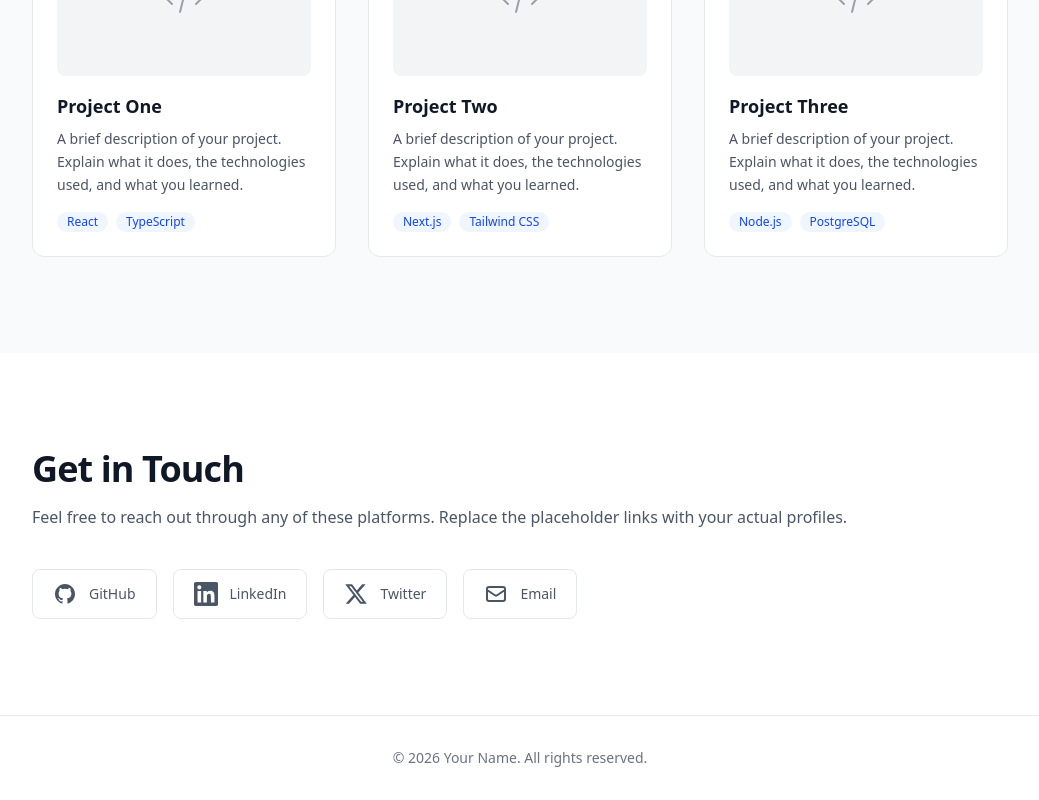
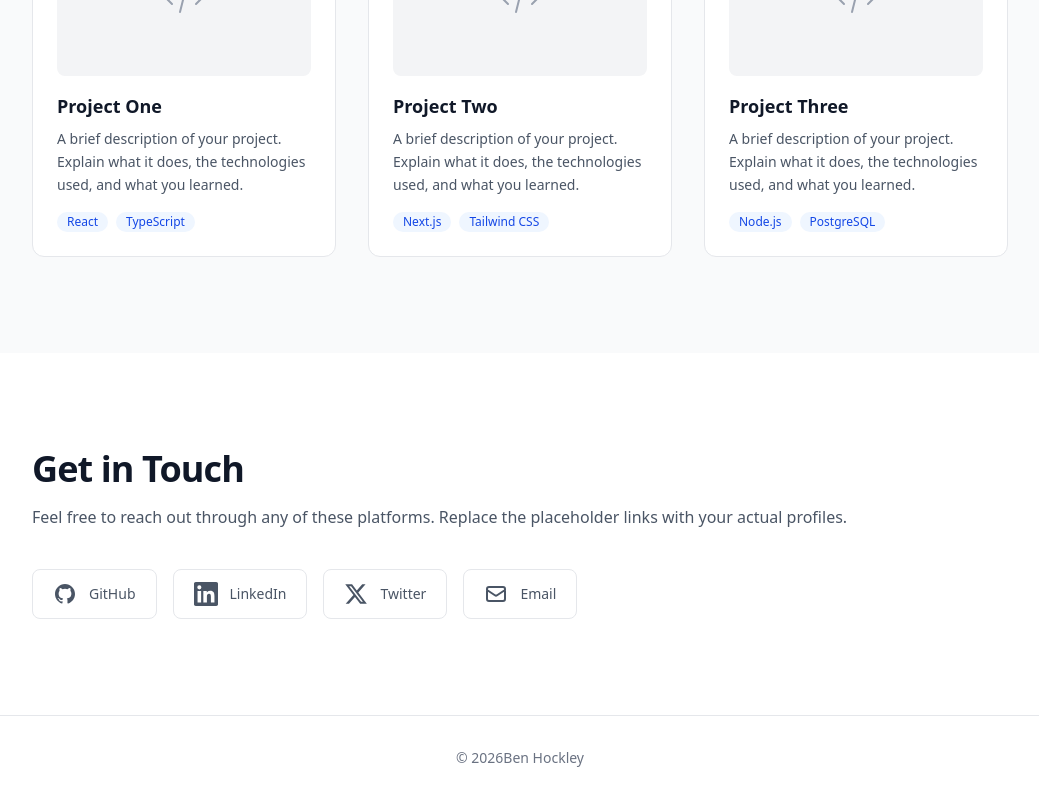
Before and after one commit to ben-hockley/portfolio_, a Next.js app: page / in a window 1280 px wide. Shown: the part 866-1666 px from the top of the page, without its empty margins (120-1159 px from the left). Built offline with nearby package versions, Linux system fonts and the light colour scheme.

Commit message:
Added social links and name to footer

```diff
--- a/src/components/Footer.tsx
+++ b/src/components/Footer.tsx
@@ -4,7 +4,7 @@ export default function Footer() {
       <div className="mx-auto max-w-5xl px-6 py-8">
         <p className="text-center text-sm text-gray-500 dark:text-gray-400">
           {/* TODO: Replace with your name */}
-          &copy; {new Date().getFullYear()} Your Name. All rights reserved.
+          &copy; {new Date().getFullYear()}Ben Hockley
         </p>
       </div>
     </footer>
--- a/src/components/SocialLinks.tsx
+++ b/src/components/SocialLinks.tsx
@@ -2,7 +2,7 @@
 const socials = [
   {
     name: "GitHub",
-    href: "#",
+    href: "https://github.com/ben-hockley",
     icon: (
       <svg className="h-6 w-6" fill="currentColor" viewBox="0 0 24 24" aria-hidden="true">
         <path
@@ -15,7 +15,7 @@ const socials = [
   },
   {
     name: "LinkedIn",
-    href: "#",
+    href: "https://www.linkedin.com/in/benjamin-hockley/",
     icon: (
       <svg className="h-6 w-6" fill="currentColor" viewBox="0 0 24 24" aria-hidden="true">
         <path d="M20.447 20.452h-3.554v-5.569c0-1.328-.027-3.037-1.852-3.037-1.853 0-2.136 1.445-2.136 2.939v5.667H9.351V9h3.414v1.561h.046c.477-.9 1.637-1.85 3.37-1.85 3.601 0 4.267 2.37 4.267 5.455v6.286zM5.337 7.433a2.062 2.062 0 01-2.063-2.065 2.064 2.064 0 112.063 2.065zm1.782 13.019H3.555V9h3.564v11.452zM22.225 0H1.771C.792 0 0 .774 0 1.729v20.542C0 23.227.792 24 1.771 24h20.451C23.2 24 24 23.227 24 22.271V1.729C24 .774 23.2 0 22.222 0h.003z" />
@@ -33,7 +33,7 @@ const socials = [
   },
   {
     name: "Email",
-    href: "mailto:your@email.com",
+    href: "mailto:hockleyben4@gmail.com",
     icon: (
       <svg className="h-6 w-6" fill="none" viewBox="0 0 24 24" stroke="currentColor" aria-hidden="true">
         <path
```
